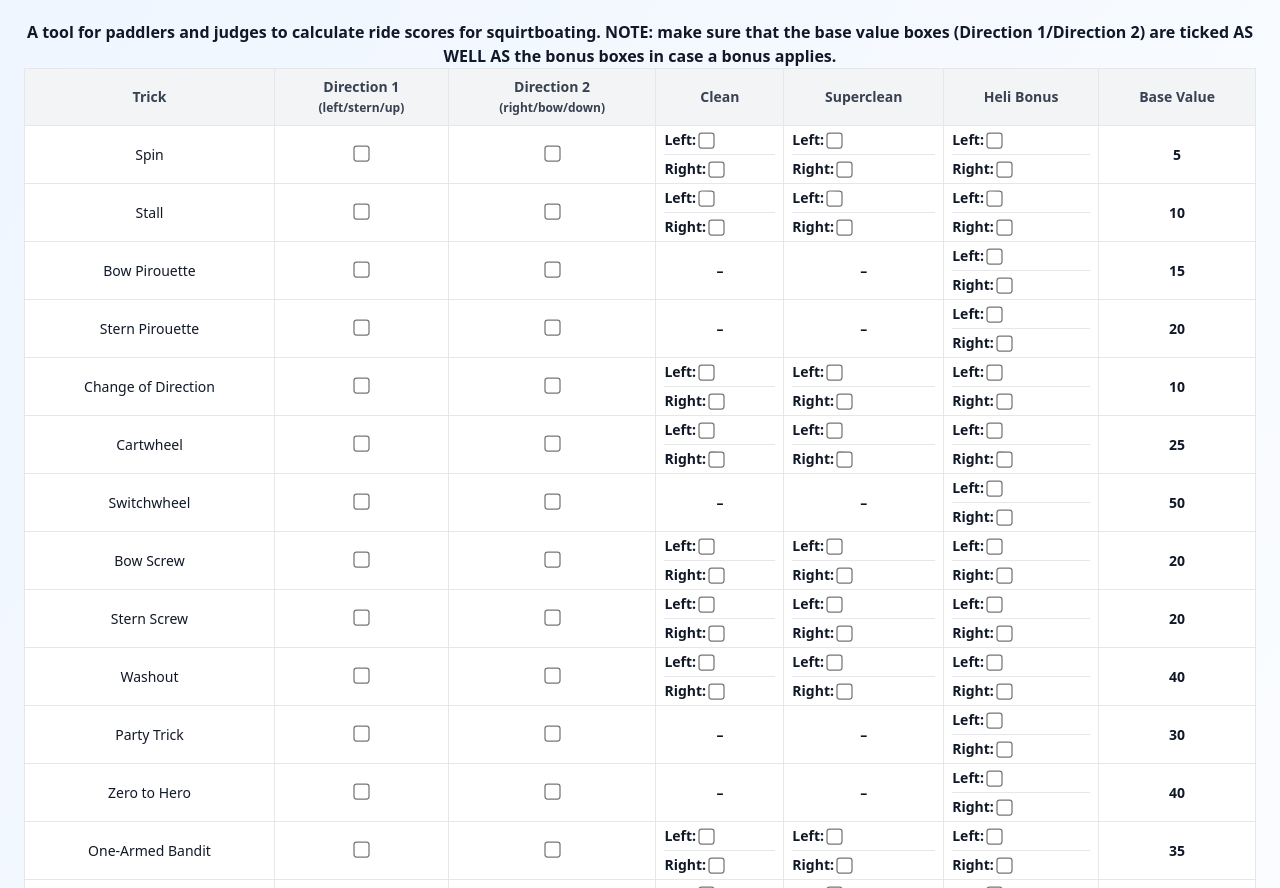
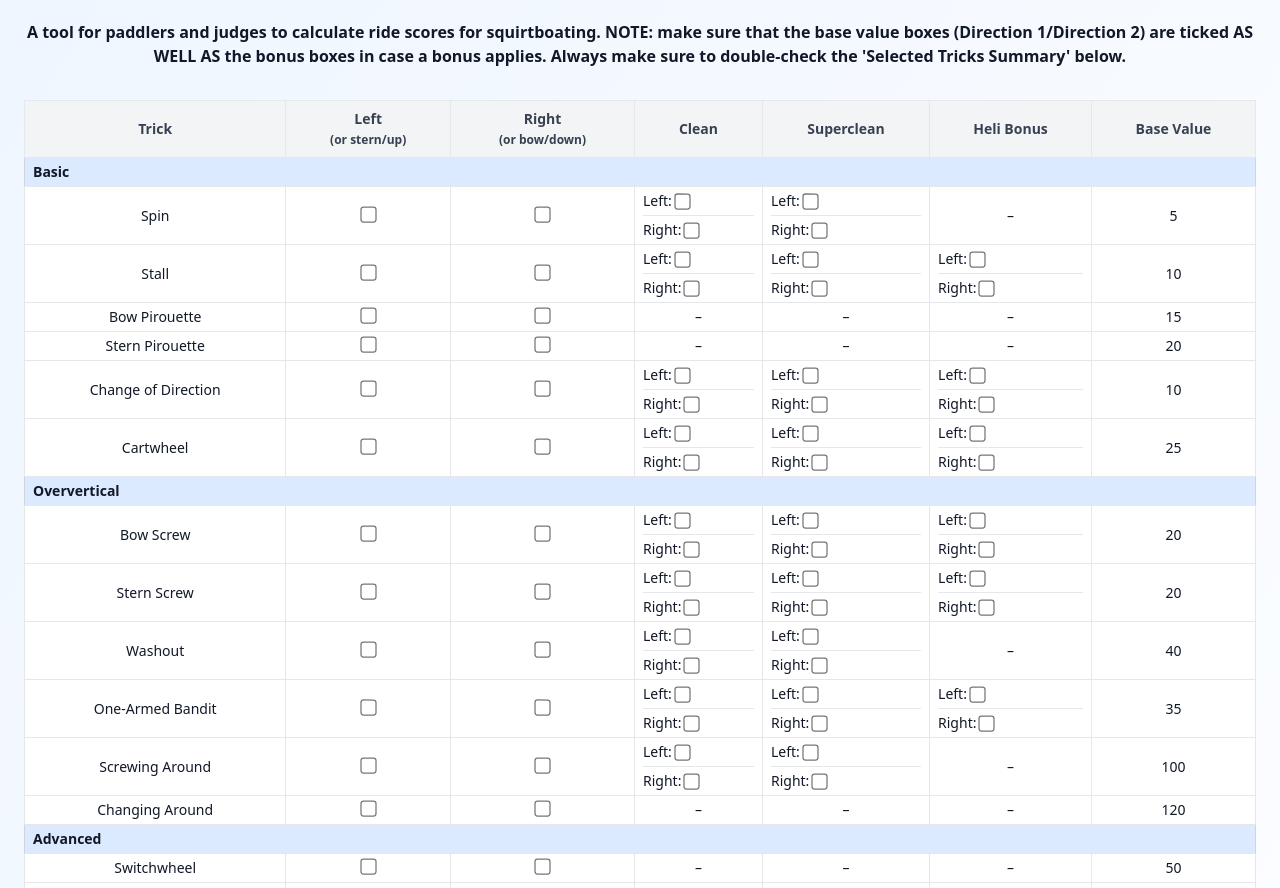
Before and after one commit to anneruytstrath/squirtboating-calculator, a plain HTML site: page index.html in a window 1280 px wide. Shown: the part 64-952 px from the top of the page. Drawn offline with nearby package versions, Linux system fonts and the light colour scheme.

Commit message:
Update index.html

```diff
--- a/index.html
+++ b/index.html
@@ -1,34 +1,67 @@
+<!--2025, Author: Anne Ruyters, department of Civil and Environmental Engineering, University of Strathclyde -->
+<!--An App for Calculating Squirtboating Ride scores for athletes and judges -->
+<!--Version: 1.2, 26/06/2025
+	Changes:
+	*Improved Heli Bonus Scoring - now in line with ICF Rules
+	*Improved Mystery Score Applicability -now in line with ICF Rules
+	*Sub-tables for improved and more intuitive scoring readability
+    *A refresh Button
+    *Inclusion of the Loop (the trick)
+    *Improved mobile handling
+	*Text Updates -->
+
 <!DOCTYPE html>
-<!-- Author: Anne Ruyters, Department of Civil and Environmental Engineering, University of Strathclyde -->
-<!-- Version: 1.0, ready for testing -->
-<!-- A squirtboating ride calculator -->
 <html lang="en">
 <head>
   <meta charset="UTF-8" />
   <title>Squirtboating Ride Calculator (ICF 2025)</title>
   <script src="https://cdn.tailwindcss.com"></script>
   <link href="https://cdnjs.cloudflare.com/ajax/libs/font-awesome/6.5.0/css/all.min.css" rel="stylesheet">
+
+<!--Style Guide for Mobile version using CSS, suggested by ChatGPT -->
+<style>
+  @media (max-width: 640px) {
+  body {
+    font-size: 18px;      /* bigger base font */
+    line-height: 1.5;     /* more readable line spacing */
+    padding: 1rem;        /* extra padding around content */
+  }
+
+  table {
+    font-size: 1rem;      /* increase table font size */
+  }
+
+  input, select, button {
+    font-size: 1rem;      /* bigger form controls */
+    padding: 0.5rem;      /* more padding for easier tap */
+  }
+
+  #summaryList {
+    font-size: 1rem;      /* bigger summary text */
+  }
+}
+</style>
 </head>
 
-<!--Body of the Application-->
+<!-- Body Section of the Application-->
 <body class="bg-gradient-to-br from-blue-50 to-white text-gray-900 font-sans p-6">
   <div class="max-w-7xl mx-auto">
     <h1 class="text-3xl font-bold mb-6 text-center flex items-center justify-center gap-2">
       <i class="fa-solid fa-water text-blue-500"></i>
       Squirtboating Ride Calculator (ICF 2025)
     </h1>
-	<h2 class="text-md font-semibold mb-6 text-center"> A tool for paddlers and judges to calculate ride scores for squirtboating. NOTE: make sure that the base value boxes (Direction 1/Direction 2) are ticked AS WELL AS the bonus boxes in case a bonus applies.
+    <h2 class="text-md font-semibold mb-8 text-center gap-2"> A tool for paddlers and judges to calculate ride scores for squirtboating. NOTE: make sure that the base value boxes (Direction 1/Direction 2) are ticked AS WELL AS the bonus boxes in case a bonus applies. Always make sure to double-check the 'Selected Tricks Summary' below.
+    </h2>
 
     <form id="rideForm" class="space-y-8">
-
       <!-- Table -->
       <div class="overflow-x-auto">
         <table class="min-w-full table-auto border border-gray-300 bg-white shadow rounded-lg">
           <thead class="bg-gray-100 text-sm text-gray-700">
             <tr>
               <th class="p-2 border">Trick</th>
-              <th class="p-2 border">Direction 1<br><span class="text-xs">(left/stern/up)</span></th>
-              <th class="p-2 border">Direction 2<br><span class="text-xs">(right/bow/down)</span></th>
+              <th class="p-2 border">Left<br><span class="text-xs">(or stern/up)</span></th>
+              <th class="p-2 border">Right<br><span class="text-xs">(or bow/down)</span></th>
               <th class="p-2 border">Clean</th>
               <th class="p-2 border">Superclean</th>
               <th class="p-2 border">Heli Bonus</th>
@@ -45,9 +78,9 @@
         <select id="mysteryMultiplier" class="border border-gray-300 rounded px-3 py-2 w-full max-w-xs"></select>
       </div>
 
-      <!-- Mystery Move Durations -->
+      <!-- Mystery Durations -->
       <div class="space-y-2">
-        <label class="font-medium">Mystery/Mush Submersion Durations (seconds)</label><br />
+        <label class="font-medium">Mystery/Mush Submersion Durations (Seconds). Press Enter to Update Score.</label><br />
         <div class="flex flex-wrap gap-2">
           <input type="number" id="mysterySeconds1" placeholder="Attempt 1 e.g. 4.2" class="border border-gray-300 rounded px-3 py-2 w-40" min="0" step="0.1">
           <input type="number" id="mysterySeconds2" placeholder="Attempt 2 e.g. 3.7" class="border border-gray-300 rounded px-3 py-2 w-40" min="0" step="0.1">
@@ -62,51 +95,59 @@
         <p class="bg-white border p-3 rounded shadow">Final Score: <span id="finalScore">0</span></p>
       </div>
 
-      <!-- Summary Panel -->
+      <!-- Summary -->
       <div class="bg-white p-4 border rounded shadow">
-        <h2 class="text-lg font-semibold mb-2"> Selected Tricks Summary:</h2>
+        <h2 class="text-lg font-semibold mb-2">Selected Tricks Summary:</h2>
         <ul id="summaryList" class="list-disc pl-6 text-sm space-y-1 text-gray-700"></ul>
+      </div>
+
+      <!-- Reset Button -->
+      <div class="text-center">
+        <button type="button" onclick="resetForm()" class="mt-4 px-6 py-2 bg-red-500 text-white rounded shadow hover:bg-red-600 transition">Reset Form</button>
       </div>
     </form>
   </div>
 
-  <!-- JavaScript Logic -->
+  <!-- JavaScript -->
 <script>
-    //All the tricks in the book
   const tricks = [
-      { name: "Spin", value: 5, clean: true, direction: "both" },
-      { name: "Stall", value: 10, clean: true, direction: "both" },
-      { name: "Bow Pirouette", value: 15, clean: false, direction: "both" },
-      { name: "Stern Pirouette", value: 20, clean: false, direction: "both" },
-      { name: "Change of Direction", value: 10, clean: true, direction: "both" },
-      { name: "Cartwheel", value: 25, clean: true, direction: "both" },
-      { name: "Switchwheel", value: 50, clean: false, direction: "both" },
-      { name: "Bow Screw", value: 20, clean: true, direction: "both" },
-      { name: "Stern Screw", value: 20, clean: true, direction: "both" },
-      { name: "Washout", value: 40, clean: true, direction: "both" },
-      { name: "Party Trick", value: 30, clean: false, direction: "both" },
-      { name: "Zero to Hero", value: 40, clean: false, direction: "both" },
-      { name: "One-Armed Bandit", value: 35, clean: true, direction: "both" },
-      { name: "Split Wheel", value: 50, clean: true, direction: "both" },
-      { name: "Tricky-Woo", value: 80, clean: true, direction: "both" },
-      { name: "Woo-Tricky", value: 80, clean: true, direction: "both" },
-      { name: "Screwing Around", value: 100, clean: true, direction: "both" },
-      { name: "Changing Around", value: 120, clean: false, direction: "both" },
-      { name: "Trophy 1", value: 50, clean: false, direction: "both" },
-      { name: "Trophy 2", value: 90, clean: false, direction: "both" },
-      { name: "Trophy 3", value: 120, clean: false, direction: "both" },
-      { name: "Mystery Exit 1", value: 20, clean: false, direction: "both" },
-      { name: "Mystery Exit 2", value: 40, clean: false, direction: "both" },
-      { name: "Mystery Exit 3", value: 90, clean: false, direction: "both" }
-    ];
+    { name: "Spin", value: 5, clean: true, direction: "both", heli: false, category: "Basic" },
+    { name: "Stall", value: 10, clean: true, direction: "both", heli: true, category: "Basic" },
+    { name: "Bow Pirouette", value: 15, clean: false, direction: "both", heli: false, category: "Basic" },
+    { name: "Stern Pirouette", value: 20, clean: false, direction: "both", heli: false, category: "Basic" },
+    { name: "Change of Direction", value: 10, clean: true, direction: "both", heli: true, category: "Basic" },
+    { name: "Cartwheel", value: 25, clean: true, direction: "both", heli: true, category: "Basic" },
 
-	//Mystery Depths
+    { name: "Bow Screw", value: 20, clean: true, direction: "both", heli: true, category: "Oververtical" },
+    { name: "Stern Screw", value: 20, clean: true, direction: "both", heli: true, category: "Oververtical" },
+    { name: "Washout", value: 40, clean: true, direction: "both", heli: false, category: "Oververtical" },
+    { name: "One-Armed Bandit", value: 35, clean: true, direction: "both", heli: true, category: "Oververtical" },
+    { name: "Screwing Around", value: 100, clean: true, direction: "both", heli: false, category: "Oververtical" },
+    { name: "Changing Around", value: 120, clean: false, direction: "both", heli: false, category: "Oververtical" },
+
+    { name: "Switchwheel", value: 50, clean: false, direction: "both", heli: false, category: "Advanced" },
+    { name: "Split Wheel", value: 50, clean: true, direction: "both", heli: true, category: "Advanced" },
+    { name: "Tricky-Woo", value: 80, clean: true, direction: "both", heli: true, category: "Advanced" },
+    { name: "Woo-Tricky", value: 80, clean: true, direction: "both", heli: true, category: "Advanced" },
+
+    { name: "Party Trick", value: 30, clean: false, direction: "both", heli: false, category: "Misc" },
+    { name: "Zero to Hero", value: 40, clean: false, direction: "both", heli: false, category: "Misc" },
+    { name: "Loop", value: 60, clean: true, direction: "both", heli: true, category: "Misc" },
+
+    { name: "Trophy 1", value: 50, clean: false, direction: "both", heli: false, category: "Trophies" },
+    { name: "Trophy 2", value: 90, clean: false, direction: "both", heli: false, category: "Trophies" },
+    { name: "Trophy 3", value: 120, clean: false, direction: "both", heli: false, category: "Trophies" },
+
+    { name: "Mystery Exit 1", value: 20, clean: false, direction: "both", heli: false, category: "Mystery Exits" },
+    { name: "Mystery Exit 2", value: 40, clean: false, direction: "both", heli: false, category: "Mystery Exits" },
+    { name: "Mystery Exit 3", value: 90, clean: false, direction: "both", heli: false, category: "Mystery Exits" }
+  ]; //List of ICF Tricks and Applicability
+
   const depthDescription = val => ({
     "1.0": "No Mystery", "1.2": "Full boat under", "1.4": "Waist under",
     "1.6": "Chest under", "1.8": "Shoulders under", "2.0": "Head under"
-    }[val] || "");
+  }[val] || ""); //Mystery Depth Guide
 
-	//Mystery Logic
   function populateMysteryOptions() {
     const select = document.getElementById("mysteryMultiplier");
     for (let i = 0; i <= 10; i++) {
@@ -116,14 +157,14 @@
       opt.textContent = `${val} – ${depthDescription(val)}`;
       select.appendChild(opt);
     }
-    }
+  } //Mystery dropdown logic
 
-	//Calculation logic
   function createRow(trick) {
     const row = document.createElement('tr');
     const dirs = trick.direction === "one" ? ["right"] : ["left", "right"];
 
     const bonusCell = type => {
+      if (type === "heli" && !trick.heli) return "–";
       if (!trick.clean && type !== "heli") return "–";
       return dirs.map(dir =>
         `<label class="flex items-center gap-1">
@@ -131,10 +172,10 @@
           <input type="checkbox" data-bonus="${type}" data-name="${trick.name}" data-dir="${dir}" class="scale-125">
         </label>`
       ).join("<hr class='my-1' />");
-      };
+    }; //Heli bonus logic
 
     row.innerHTML = `
-        <td title="${trick.desc || ""}" class="border px-2 py-1 font-medium">${trick.name}</td>
+      <td class="border px-2 py-1 font-medium">${trick.name}</td>
       ${dirs.map(dir => `
         <td class="border px-2 py-1">
           ${trick.direction !== "one" ? `<input type="checkbox" data-dir="${dir}" data-name="${trick.name}" class="scale-125">` : "✓"}
@@ -148,7 +189,22 @@
     return row;
   }
 
-	//Bonus logic
+  function renderGroupedTricks() {
+    const grouped = tricks.reduce((acc, trick) => {
+      acc[trick.category] = acc[trick.category] || [];
+      acc[trick.category].push(trick);
+      return acc;
+    }, {});
+    const table = document.getElementById("trickTable");
+    table.innerHTML = "";
+    Object.entries(grouped).forEach(([category, tricks]) => {
+      const header = document.createElement("tr");
+      header.innerHTML = `<td colspan="7" class="bg-blue-100 text-left px-2 py-1 font-semibold">${category}</td>`;
+      table.appendChild(header);
+      tricks.forEach(t => table.appendChild(createRow(t)));
+    });
+  }
+
   function updateScore() {
     let baseTotal = 0;
     const summaryList = document.getElementById("summaryList");
@@ -164,7 +220,7 @@
           let score = base;
           const clean = trick.clean ? document.querySelector(`input[data-bonus="clean"][data-name="${trick.name}"][data-dir="${dir}"]`)?.checked : false;
           const superclean = trick.clean ? document.querySelector(`input[data-bonus="superclean"][data-name="${trick.name}"][data-dir="${dir}"]`)?.checked : false;
-            const heli = document.querySelector(`input[data-bonus="heli"][data-name="${trick.name}"][data-dir="${dir}"]`)?.checked;
+          const heli = trick.heli ? document.querySelector(`input[data-bonus="heli"][data-name="${trick.name}"][data-dir="${dir}"]`)?.checked : false;
 
           if (clean && superclean) {
             alert(`Warning: Both Clean and Superclean selected for ${trick.name} (${dir}). Only one can be applied.`);
@@ -183,27 +239,55 @@
           summaryList.appendChild(li);
         }
       });
-      });
-	  // Duration logic
+    }); //Update score function (biggest part of the application)
+
+    const multiplier = parseFloat(document.getElementById("mysteryMultiplier").value || "1.0");
+    let mushBonus = 0;
+
+    // Warning if seconds added but multiplier is not 2.0
+    if (multiplier !== 2.0) {
+      const hasMysteryTime = ["mysterySeconds1", "mysterySeconds2", "mysterySeconds3"]
+        .some(id => parseFloat(document.getElementById(id).value) > 0);
+      if (hasMysteryTime) {
+        alert("You've entered mystery/mush duration seconds, but haven't selected 2.0x depth. No bonus will be applied unless 2.0x is selected.");
+      }
+    } //validation for mystery
+
+    if (multiplier === 2.0) {
       const durations = [
         parseFloat(document.getElementById("mysterySeconds1").value) || 0,
         parseFloat(document.getElementById("mysterySeconds2").value) || 0,
         parseFloat(document.getElementById("mysterySeconds3").value) || 0
       ].sort((a, b) => b - a);
-      const mushBonus = (durations[0] + durations[1]) * 20;
+      mushBonus = (durations[0] + durations[1]) * 20;
+    } //Mystery seconds logic
 
     document.getElementById("baseScore").textContent = baseTotal;
     document.getElementById("mushBonus").textContent = mushBonus;
-
-      const multiplier = parseFloat(document.getElementById("mysteryMultiplier").value || "1.0");
     const finalScore = Math.round((baseTotal + mushBonus) * multiplier);
     document.getElementById("finalScore").textContent = finalScore;
-    }
+  } //Display final score
+
+  function resetForm() {
+    document.querySelectorAll('#rideForm input[type="checkbox"]').forEach(input => input.checked = false);
+    document.querySelectorAll('#rideForm input[type="number"]').forEach(input => input.value = '');
+    document.getElementById("mysteryMultiplier").value = "1.0";
+    document.getElementById("summaryList").innerHTML = "";
+    document.getElementById("baseScore").textContent = "0";
+    document.getElementById("mushBonus").textContent = "0";
+    document.getElementById("finalScore").textContent = "0";
+  } //Reset Button Logic
 
   // Init
-    tricks.forEach(t => document.getElementById("trickTable").appendChild(createRow(t)));
   populateMysteryOptions();
+  renderGroupedTricks();
   document.querySelectorAll('input, select').forEach(el => el.addEventListener('change', updateScore));
+  updateScore();
 </script>
+
+
+  <h1 class="text-sm font-semibold mb-6 text-center flex items-center justify-center gap-2">
+    © Anne Ruyters, Department of Civil and Environmental Engineering, University of Strathclyde
+  </h1>
 </body>
 </html>
```
Lines whose indentation alone changed are shown as unchanged.
